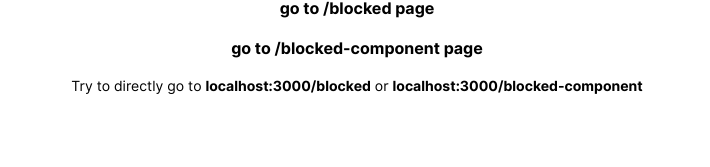
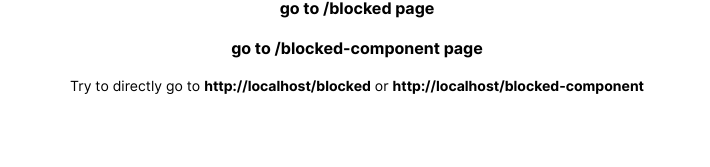
Before and after one commit to theodorusclarence/learn-auth-redirect-nextjs, a Next.js app: page / in a window 1280 px wide. Shown: the part 545-712 px from the top of the page, without its empty margins (283-993 px from the left). Built offline with nearby package versions, Linux system fonts and the light colour scheme.

Commit message:
feat: change new tab to origin location

```diff
--- a/pages/index.jsx
+++ b/pages/index.jsx
@@ -54,12 +54,16 @@ export default function Home() {
                         </CustomLink>
                         <p className='text-sm '>
                             Try to directly go to{' '}
-                            <CustomLink href='http://localhost:3000/blocked'>
-                                localhost:3000/blocked
+                            <CustomLink
+                                href={`${window.location.origin}/blocked`}
+                            >
+                                {window.location.origin}/blocked
                             </CustomLink>{' '}
                             or{' '}
-                            <CustomLink href='http://localhost:3000/blocked-component'>
-                                localhost:3000/blocked-component
+                            <CustomLink
+                                href={`${window.location.origin}/blocked-component`}
+                            >
+                                {window.location.origin}/blocked-component
                             </CustomLink>
                         </p>
                     </div>
```
